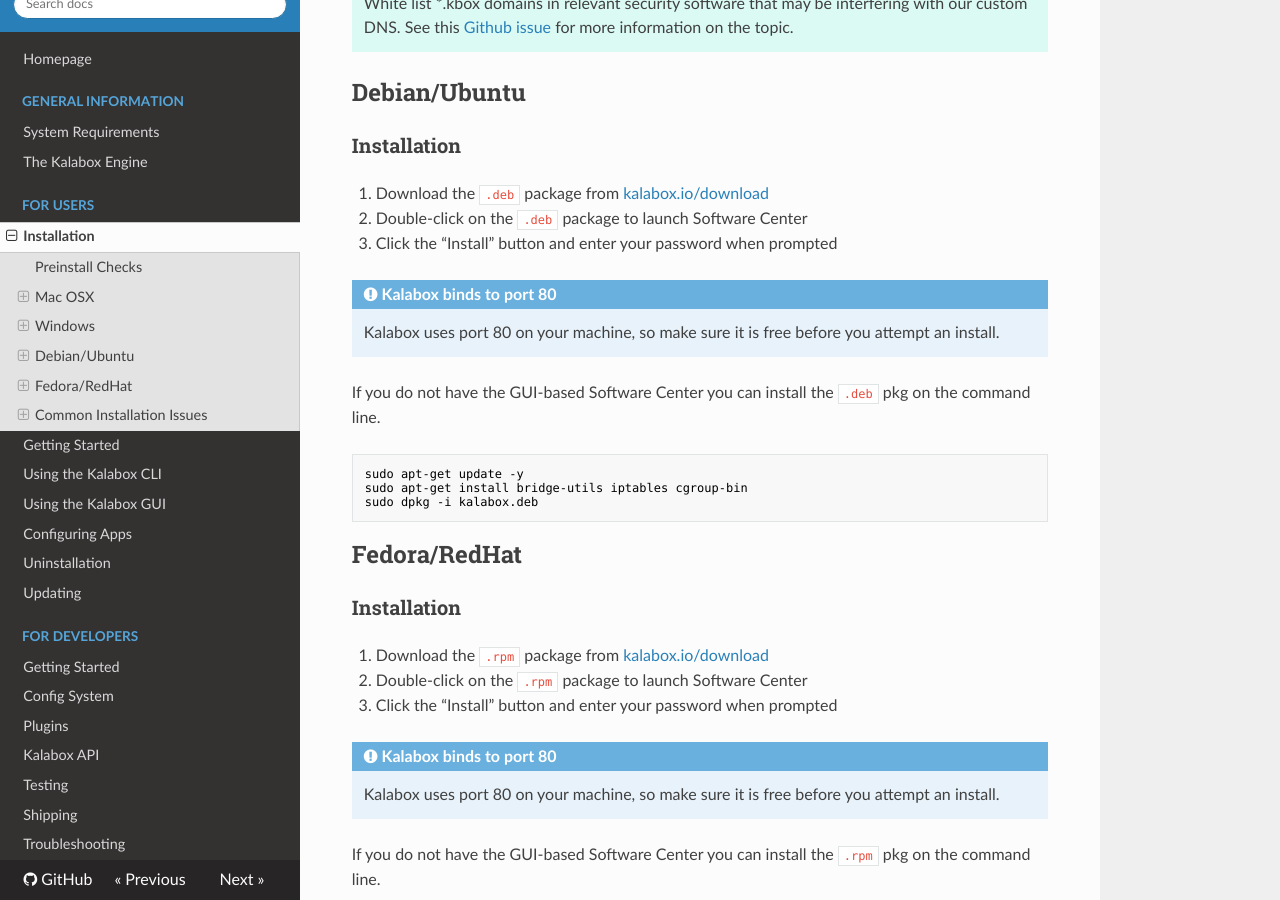
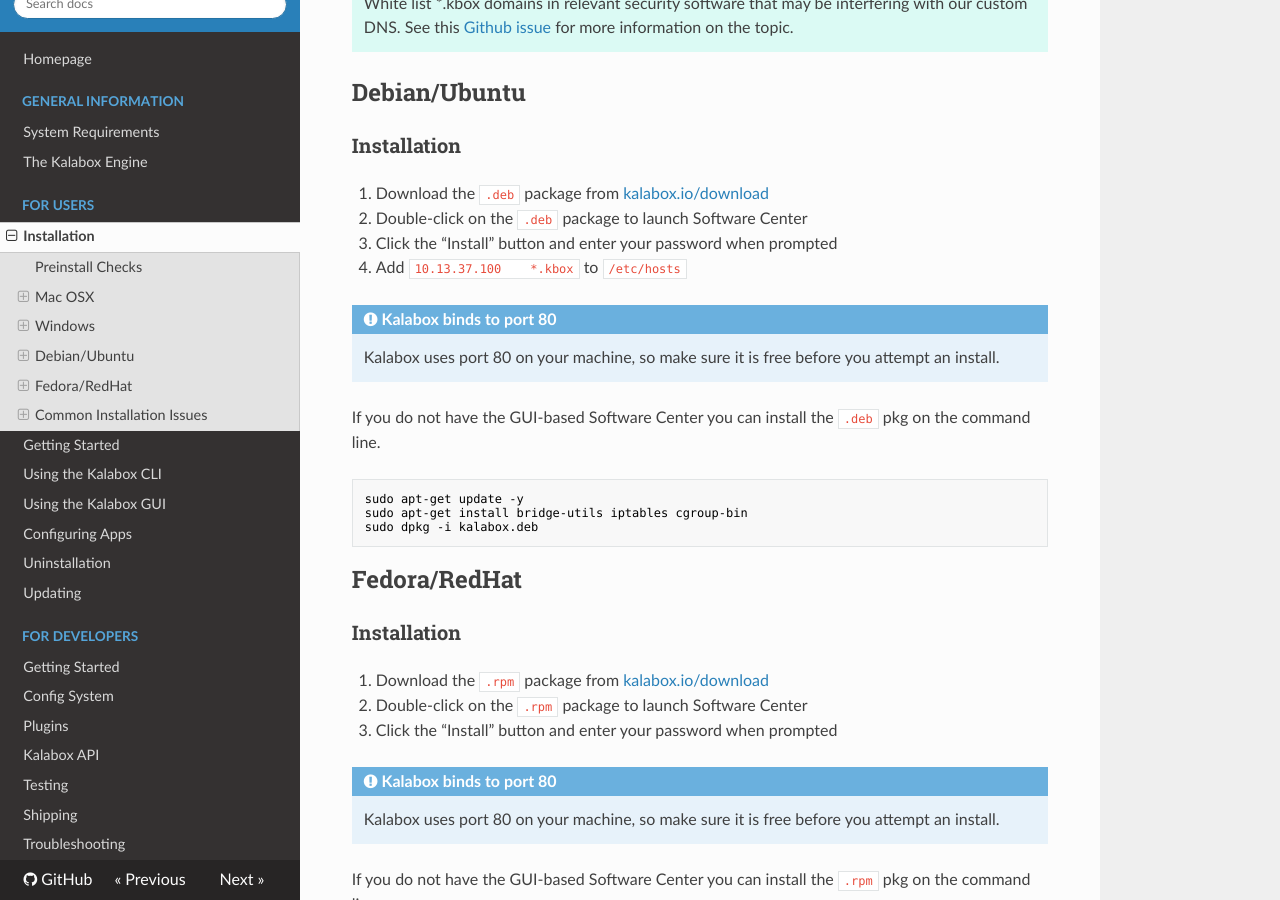
Before and after one commit to kalabox/kalabox, an MkDocs documentation site: the page built from docs/users/install.md, in a window 1280 px wide and 900 px high, scrolled down 1015 px. Built offline with MkDocs 1.6.1, drawn with Linux system fonts in a browser that asks for light colours; nearby versions of some CDN libraries; old or Windows-style settings are respelled for this version of MkDocs.

Commit message:
Add step that lets you see kalabox apps in the borwser

```diff
--- a/docs/users/install.md
+++ b/docs/users/install.md
@@ -44,6 +44,7 @@ Debian/Ubuntu
 1. Download the `.deb` package from [kalabox.io/download](http://kalabox.io/download)
 2. Double-click on the `.deb` package to launch Software Center
 3. Click the "Install" button and enter your password when prompted
+4. Add `10.13.37.100    *.kbox` to `/etc/hosts`
 
 !!! Note "Kalabox binds to port 80"
     Kalabox uses port 80 on your machine, so make sure it is free before you attempt an install.
```
